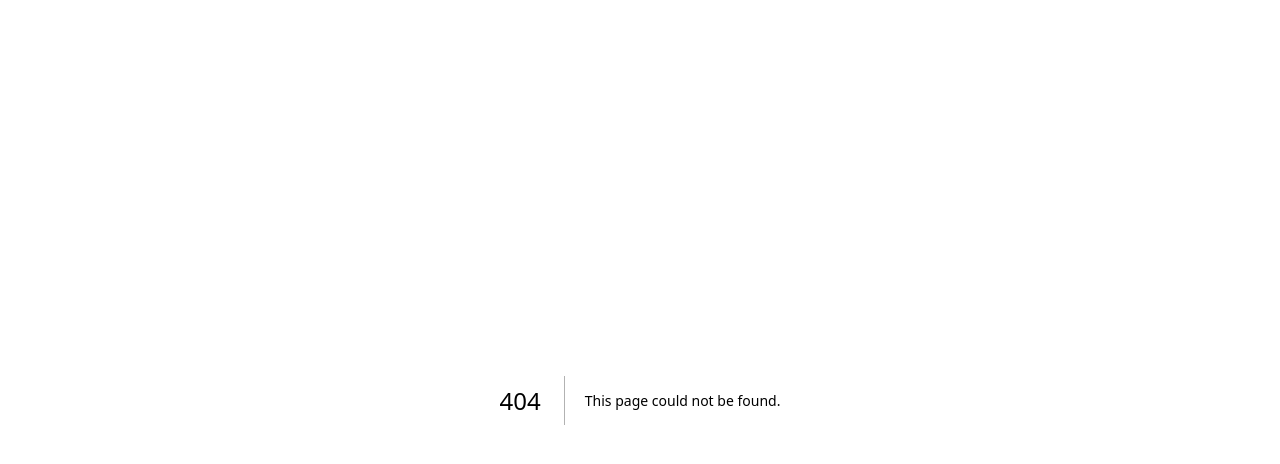
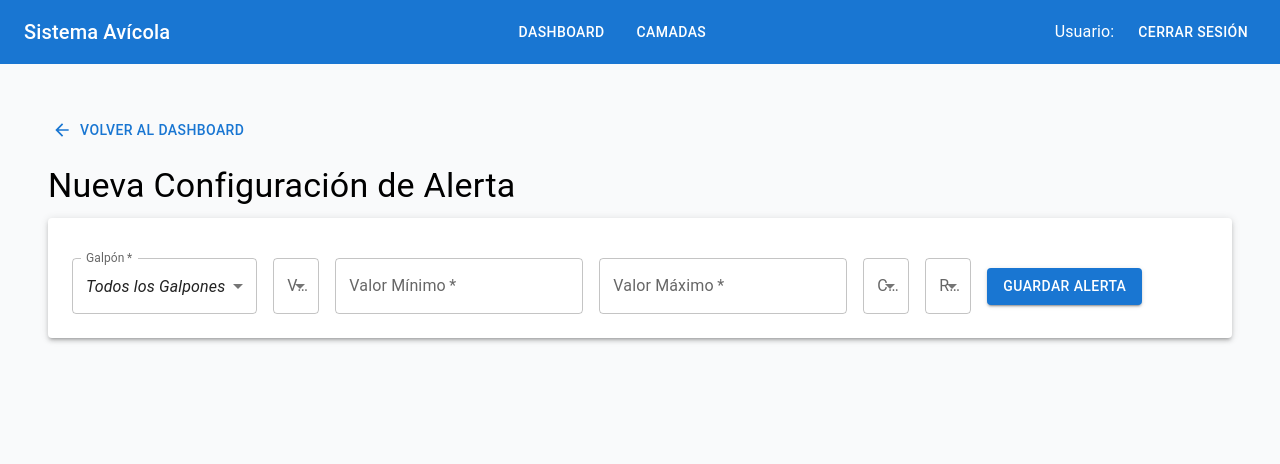
Before and after one commit to MarcosRetamero/pfc-mvp, a Next.js app: page /alertas in a window 1280 px wide. Before the commit this address had no page. Shown: the top 464 px of the page. Built offline with nearby package versions, Linux system fonts and the light colour scheme.

Commit message:
alert config added

```diff
--- /dev/null
+++ b/src/app/alertas/layout.tsx
@@ -0,0 +1,11 @@
+import Navbar from '../../components/navbar'
+import type { ReactNode } from 'react'
+
+export default function AlertasLayout({ children }: { children: ReactNode }) {
+  return (
+    <div className="min-h-screen flex flex-col">
+      <Navbar />
+      <main className="flex-1 p-6 bg-gray-50">{children}</main>
+    </div>
+  )
+}
--- /dev/null
+++ b/src/app/alertas/page.tsx
@@ -0,0 +1,118 @@
+'use client'
+
+import React, { useEffect, useState } from 'react'
+import { useRouter } from 'next/navigation'
+import FormularioAlerta from '@/components/configurarAlerta'
+import {
+  Box,
+  Typography,
+  Paper,
+  CircularProgress,
+  Alert,
+  Snackbar,
+  Button
+} from '@mui/material'
+import { ArrowBack } from '@mui/icons-material'
+
+// Tipos
+type Galpon = {
+  galponId: number
+  nombre: string
+}
+
+type NuevaAlertaData = {
+  galponId: number | null
+  variable: string
+  valorMin: number
+  valorMax: number
+  canalNotificacion: string
+  rolANotificar: string // CSV (Ej: "Operario,Gerente")
+}
+
+const Alertas = () => {
+  const router = useRouter()
+  const [galpones, setGalpones] = useState<Galpon[]>([])
+  const [loading, setLoading] = useState(true)
+  const [error, setError] = useState<string | null>(null)
+  const [successMsg, setSuccessMsg] = useState<string | null>(null)
+
+  // Cargar galpones desde JSON al montar
+  useEffect(() => {
+    const fetchGalpones = async () => {
+      try {
+        setLoading(true)
+        setError(null)
+        const res = await fetch('/backend_nuevo.json')
+        if (!res.ok) throw new Error("Error al obtener galpones")
+        const data = await res.json()
+
+        if (!data.galpon || !Array.isArray(data.galpon)) {
+          throw new Error("No se encontró la lista de galpones en el JSON")
+        }
+
+        setGalpones(data.galpon)
+      } catch (err) {
+        console.error(err)
+        setError(err instanceof Error ? err.message : "Error desconocido")
+        setGalpones([])
+      } finally {
+        setLoading(false)
+      }
+    }
+
+    fetchGalpones()
+  }, [])
+
+  // Simulación del guardado de alerta
+  const handleGuardarAlerta = (nuevaAlertaData: NuevaAlertaData) => {
+    console.log("Simulando guardado de alerta (datos ya validados):", nuevaAlertaData)
+
+    // Aquí iría el POST real al backend o update al JSON
+    setSuccessMsg("Alerta registrada correctamente.")
+  }
+
+  return (
+    <Box sx={{ p: 3 }}>
+      {/* Botón de navegación */}
+      <Button
+        startIcon={<ArrowBack />}
+        onClick={() => router.push('/dashboard')}
+        sx={{ mb: 2 }}
+      >
+        Volver al Dashboard
+      </Button>
+
+      <Typography variant="h4" gutterBottom className="text-black">
+        Nueva Configuración de Alerta
+      </Typography>
+
+      <Paper elevation={3} sx={{ p: 3 }}>
+        {loading ? (
+          <Box sx={{ display: 'flex', justifyContent: 'center', alignItems: 'center', height: 100 }}>
+            <CircularProgress />
+            <Typography sx={{ ml: 2 }}>Cargando datos de galpones...</Typography>
+          </Box>
+        ) : error ? (
+          <Alert severity="error" sx={{ mb: 2 }}>{error}</Alert>
+        ) : galpones.length === 0 ? (
+          <Alert severity="warning">No se encontraron galpones disponibles para configurar alertas.</Alert>
+        ) : (
+          <FormularioAlerta
+            galponesDisponibles={galpones}
+            onGuardar={handleGuardarAlerta}
+          />
+        )}
+      </Paper>
+
+      {/* Feedback visual */}
+      <Snackbar
+        open={!!successMsg}
+        autoHideDuration={4000}
+        onClose={() => setSuccessMsg(null)}
+        message={successMsg}
+      />
+    </Box>
+  )
+}
+
+export default Alertas
--- /dev/null
+++ b/src/components/configurarAlerta.tsx
@@ -0,0 +1,182 @@
+'use client'
+
+import React, { useState } from 'react';
+import {
+  Box,
+  Grid,
+  TextField,
+  FormControl,
+  InputLabel,
+  Select,
+  MenuItem,
+  Checkbox,
+  ListItemText,
+  OutlinedInput,
+  Button,
+  Alert,
+  SelectChangeEvent
+} from '@mui/material';
+
+type Galpon = {
+  galponId: number;
+  nombre: string;
+};
+
+interface FormularioAlertaProps {
+  galponesDisponibles: Galpon[];
+  onGuardar: (data: any) => void;
+  onCancel?: () => void;
+}
+
+const variablesDisponibles = ['Temperatura', 'Humedad', 'CO2'];
+const canalesDisponibles = ['WhatsApp', 'Email'];
+const rolesDisponibles = ['Operario', 'Gerente'];
+
+const FormularioAlerta: React.FC<FormularioAlertaProps> = ({ galponesDisponibles, onGuardar, onCancel }) => {
+  const [galponId, setGalponId] = useState<string>('todos');
+  const [variable, setVariable] = useState<string>('');
+  const [valorMin, setValorMin] = useState<string>('');
+  const [valorMax, setValorMax] = useState<string>('');
+  const [canal, setCanal] = useState<string>('');
+  const [roles, setRoles] = useState<string[]>([]);
+  const [error, setError] = useState<string | null>(null);
+
+  const handleSubmit = (e: React.FormEvent) => {
+    e.preventDefault();
+    setError(null);
+
+    if (!variable || !valorMin || !valorMax || !canal || roles.length === 0) {
+      setError('Todos los campos son obligatorios.');
+      return;
+    }
+
+    const alertaData = {
+      galponId: galponId === 'todos' ? null : parseInt(galponId),
+      variable,
+      valorMin: parseFloat(valorMin),
+      valorMax: parseFloat(valorMax),
+      canalNotificacion: canal,
+      rolANotificar: roles.join(','),
+    };
+
+    onGuardar(alertaData);
+  };
+
+  return (
+    <Box component="form" onSubmit={handleSubmit} noValidate sx={{ mt: 2 }}>
+      <Grid container spacing={2} alignItems="center">
+        <Grid item md={2.4}>
+          <FormControl fullWidth required>
+            <InputLabel id="galpon-label">Galpón</InputLabel>
+            <Select
+              labelId="galpon-label"
+              value={galponId}
+              label="Galpón"
+              onChange={(e) => setGalponId(e.target.value)}
+            >
+              <MenuItem value="todos"><em>Todos los Galpones</em></MenuItem>
+              {galponesDisponibles.map(g => (
+                <MenuItem key={g.galponId} value={g.galponId.toString()}>
+                  {g.nombre}
+                </MenuItem>
+              ))}
+            </Select>
+          </FormControl>
+        </Grid>
+
+        <Grid item md={2.4}>
+          <FormControl fullWidth required>
+            <InputLabel id="variable-label">Variable</InputLabel>
+            <Select
+              labelId="variable-label"
+              value={variable}
+              label="Variable"
+              onChange={(e) => setVariable(e.target.value)}
+            >
+              {variablesDisponibles.map(v => (
+                <MenuItem key={v} value={v}>{v}</MenuItem>
+              ))}
+            </Select>
+          </FormControl>
+        </Grid>
+
+        <Grid item md={2.4}>
+          <TextField
+            label="Valor Mínimo"
+            type="number"
+            required
+            fullWidth
+            value={valorMin}
+            onChange={(e) => setValorMin(e.target.value)}
+          />
+        </Grid>
+
+        <Grid item md={2.4}>
+          <TextField
+            label="Valor Máximo"
+            type="number"
+            required
+            fullWidth
+            value={valorMax}
+            onChange={(e) => setValorMax(e.target.value)}
+          />
+        </Grid>
+
+        <Grid item md={2.4}>
+          <FormControl fullWidth required>
+            <InputLabel id="canal-label">Canal</InputLabel>
+            <Select
+              labelId="canal-label"
+              value={canal}
+              label="Canal"
+              onChange={(e) => setCanal(e.target.value)}
+            >
+              {canalesDisponibles.map(c => (
+                <MenuItem key={c} value={c}>{c}</MenuItem>
+              ))}
+            </Select>
+          </FormControl>
+        </Grid>
+
+        <Grid item md={2.4}>
+          <FormControl fullWidth required>
+            <InputLabel id="roles-label">Roles</InputLabel>
+            <Select
+              labelId="roles-label"
+              multiple
+              value={roles}
+              onChange={(e: SelectChangeEvent<string[]>) =>
+                setRoles(typeof e.target.value === 'string'
+                  ? e.target.value.split(',')
+                  : e.target.value)
+              }
+              input={<OutlinedInput label="Roles" />}
+              renderValue={(selected) => selected.join(', ')}
+            >
+              {rolesDisponibles.map((rol) => (
+                <MenuItem key={rol} value={rol}>
+                  <Checkbox checked={roles.indexOf(rol) > -1} />
+                  <ListItemText primary={rol} />
+                </MenuItem>
+              ))}
+            </Select>
+          </FormControl>
+        </Grid>
+
+        <Grid item md={2.4}>
+          <Button type="submit" variant="contained" fullWidth>
+            Guardar Alerta
+          </Button>
+        </Grid>
+
+        {error && (
+          <Grid item xs={12}>
+            <Alert severity="error">{error}</Alert>
+          </Grid>
+        )}
+      </Grid>
+    </Box>
+  );
+};
+
+export default FormularioAlerta;
--- a/src/components/galponDetalle.tsx
+++ b/src/components/galponDetalle.tsx
@@ -1,14 +1,16 @@
+'use client'
 import React, { useState, useEffect } from 'react';
 import {
     Box, Typography, Button, Grid, Card, CardContent, Switch, Tabs, Tab, Paper,
     Table, TableBody, TableCell, TableContainer, TableHead, TableRow, CircularProgress, Chip, Tooltip as MuiTooltip
 } from '@mui/material';
 import {
-    Thermostat, Opacity, PeopleAlt, DangerousOutlined, Air, WaterDrop, Sensors, Lightbulb,
+    Thermostat, Opacity, PeopleAlt, DangerousOutlined, Air, Add, WaterDrop, Sensors, Lightbulb,
     ShowChart, History, NotificationsActive, ArrowBack,
     WarningAmber, ErrorOutline, InfoOutlined, FiberManualRecord
 } from '@mui/icons-material';
 import { LineChart, Line, XAxis, YAxis, CartesianGrid, Tooltip, Legend, ResponsiveContainer } from 'recharts';
+import { useRouter } from 'next/navigation'
 
 // --- Tipos (Idealmente centralizados) ---
 
@@ -24,6 +26,8 @@ type LogSistema = { logId: number; usuarioId: number; descripcion: string; fecha
 type CamadaGalpon = { camadaGalponId: number; camadaId: number; galponId: number; cantidadInicial: number; };
 type Mortalidad = { mortalidadId: number; camadaGalponId: number; fecha: string; cantidad: number; motivo: string; };
 type RegistroPeso = { pesoId: number; camadaGalponId: number; fecha: string; pesoPromedio: number; cantidadMuestra: number; };
+
+
 
 type GalponDashboard = {
     galponId: number;
@@ -77,6 +81,8 @@ const formatDateTime = (dateTimeString: string) => {
     }
 };
 
+
+
 const formatRelativeTime = (dateTimeString: string): string => {
     try {
         const now = new Date();
@@ -117,6 +123,9 @@ const getChipProps = (severidad?: "normal" | "precaucion" | "critico") => {
 // --- Componente Principal ---
 
 const GalponDetalle: React.FC<GalponDetalleProps> = ({ galpon, onVolver }) => {
+
+    const router = useRouter();
+
     const [tabIndex, setTabIndex] = useState(0);
     // Estados de control (simulados)
     const [ventiladorOn, setVentiladorOn] = useState(false);
@@ -368,6 +377,11 @@ const GalponDetalle: React.FC<GalponDetalleProps> = ({ galpon, onVolver }) => {
         setTabIndex(newValue);
     };
 
+    const handleCrearAlerta = () => {
+
+        router.push('/alertas')
+      }
+
     // Ordenar alertas del galpón por fecha para la pestaña de Alertas (ya se hace en el useEffect de historial, pero podemos usar las del prop galpon si son las 'activas')
     const alertasActivasOrdenadas = [...galpon.alertas].sort((a, b) => new Date(b.fechaHora).getTime() - new Date(a.fechaHora).getTime());
 
@@ -582,7 +596,21 @@ const GalponDetalle: React.FC<GalponDetalleProps> = ({ galpon, onVolver }) => {
             {/* Contenido de la Pestaña Alertas Activas */}
             {tabIndex === 2 && ( // Cambiado a índice 2
                 <Box p={3}>
-                    <Typography variant="h6" gutterBottom>Alertas Activas</Typography>
+                {/* Encabezado con botón alineado */}
+                <Box display="flex" justifyContent="space-between" alignItems="center" mb={1} py={2}>
+                  <Typography variant="h6" gutterBottom>
+                    Alertas Activas
+                  </Typography>
+                  <Button
+                    variant="contained"
+                    startIcon={<Add />}
+                    onClick={handleCrearAlerta} // Asegurate de definir esta función
+                    title="Registrar una nueva alerta manual" // Personalizá el tooltip según necesidad
+                  >
+                    Configurar Alerta
+                  </Button>
+                </Box>
+
                 {alertasActivasOrdenadas.length > 0 ? (
                   <TableContainer component={Paper} variant="outlined">
                     <Table size="small" aria-label="alertas activas">
@@ -624,6 +652,7 @@ const GalponDetalle: React.FC<GalponDetalleProps> = ({ galpon, onVolver }) => {
                   <Typography color="text.secondary">No hay alertas activas en este momento.</Typography>
                 )}
               </Box>
+
             )}
         </Paper>
     </Box>
```
Lines whose indentation alone changed are shown as unchanged.
